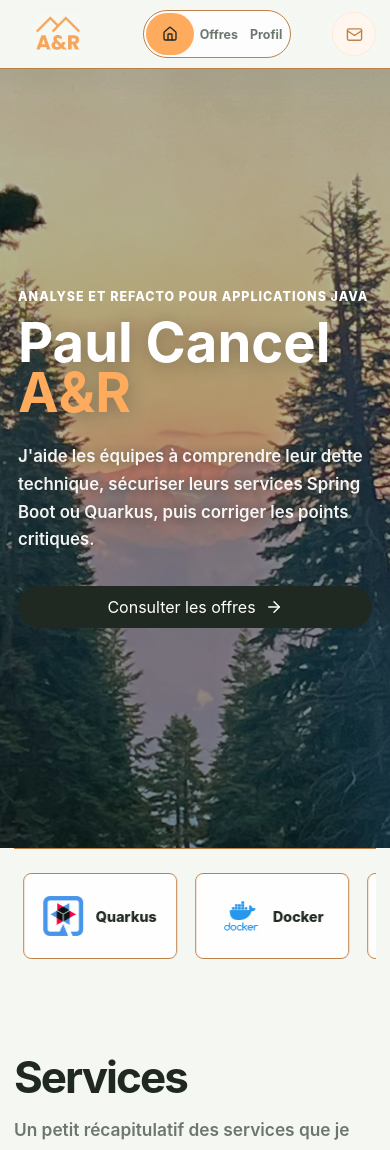
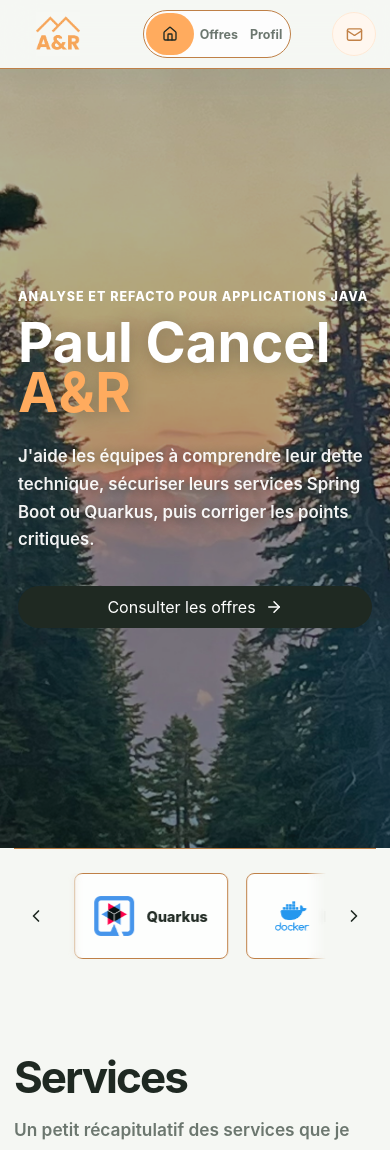
Before and after one commit to paulcancelpro-dev/paul-cancel-A-R, a React (Vite) app: page / in a window 390 px wide. Shown: the top 1150 px of the page. Built offline with nearby package versions, Linux system fonts and the light colour scheme.

Commit message:
changement défilement

```diff
--- a/src/App.css
+++ b/src/App.css
@@ -267,16 +267,74 @@
   border-top: 1px solid var(--line);
 }
 
+.technology-carousel {
+  display: grid;
+  grid-template-columns: 44px minmax(0, 1fr) 44px;
+  align-items: center;
+  gap: 6px;
+}
+
+.technology-arrow {
+  display: grid;
+  place-items: center;
+  width: 44px;
+  height: 44px;
+  padding: 0;
+  border: 1px solid transparent;
+  border-radius: 50%;
+  background: transparent;
+  color: var(--ink);
+  cursor: pointer;
+  touch-action: manipulation;
+  user-select: none;
+}
+
+.technology-arrow:hover,
+.technology-arrow:active {
+  background: var(--diluted-100);
+  border-color: var(--line);
+}
+
+.technology-arrow:focus-visible {
+  outline: 2px solid var(--ink);
+  outline-offset: 2px;
+}
+
 .technology-marquee {
+  --edge-fade: clamp(18px, 5vw, 60px);
+  position: relative;
   width: 100%;
+  mask-image: linear-gradient(to right, transparent, #000 var(--edge-fade), #000 calc(100% - var(--edge-fade)), transparent);
   overflow: hidden;
+}
+
+.technology-marquee::before,
+.technology-marquee::after {
+  content: '';
+  position: absolute;
+  z-index: 1;
+  top: 0;
+  bottom: 0;
+  width: var(--edge-fade);
+  pointer-events: none;
+  -webkit-backdrop-filter: blur(3px);
+  backdrop-filter: blur(3px);
+}
+
+.technology-marquee::before {
+  left: 0;
+  mask-image: linear-gradient(to right, #000, transparent);
+}
+
+.technology-marquee::after {
+  right: 0;
+  mask-image: linear-gradient(to left, #000, transparent);
 }
 
 .technology-track {
   width: max-content;
   display: flex;
   gap: 18px;
-  animation: technology-scroll 24s linear infinite;
   will-change: transform;
 }
 
@@ -312,26 +370,6 @@
   font-size: 0.9rem;
   font-weight: 800;
   white-space: nowrap;
-}
-
-@keyframes technology-scroll {
-  to {
-    transform: translateX(calc(-50% - 9px));
-  }
-}
-
-@media (prefers-reduced-motion: reduce) {
-  .technology-marquee {
-    overflow-x: auto;
-  }
-
-  .technology-track {
-    animation: none;
-  }
-
-  .technology-set[aria-hidden='true'] {
-    display: none;
-  }
 }
 
 .section,
--- /dev/null
+++ b/src/components/TechnologyMarquee.jsx
@@ -0,0 +1,148 @@
+import { useEffect, useRef } from 'react'
+import { ChevronLeft, ChevronRight } from 'lucide-react'
+
+export default function TechnologyMarquee({ technologies }) {
+  const trackRef = useRef(null)
+  const stepRef = useRef(null)
+  const controlsRef = useRef({ hover: 0, focus: 0 })
+
+  useEffect(() => {
+    const track = trackRef.current
+    const motionQuery = window.matchMedia('(prefers-reduced-motion: reduce)')
+    let cycleWidth = 0
+    let position = 0
+    let speed = 0
+    let jump = null
+    let previousTime = null
+    let frameId
+
+    const render = () => {
+      if (!cycleWidth) return
+      position = ((position % cycleWidth) + cycleWidth) % cycleWidth
+      track.style.transform = `translate3d(${-position}px, 0, 0)`
+    }
+
+    const measure = () => {
+      const [first, second] = track.children
+      const nextWidth = second.getBoundingClientRect().left - first.getBoundingClientRect().left
+      if (cycleWidth) {
+        const ratio = nextWidth / cycleWidth
+        position *= ratio
+        if (jump) {
+          jump.distance *= ratio
+          jump.applied *= ratio
+        }
+      }
+      cycleWidth = nextWidth
+      render()
+    }
+
+    const animate = (time) => {
+      const elapsed = previousTime === null ? 0 : Math.min((time - previousTime) / 1000, 0.05)
+      previousTime = time
+      const { hover, focus } = controlsRef.current
+      const direction = hover || focus
+      const targetSpeed = (cycleWidth / 24) * (direction ? direction * 5 : 1)
+      speed += (targetSpeed - speed) * (1 - Math.exp(-elapsed * 8))
+      if (jump) {
+        jump.elapsed = Math.min(jump.elapsed + elapsed, 0.5)
+        const progress = jump.elapsed / 0.5
+        const easedProgress = progress * progress * (3 - 2 * progress)
+        const offset = jump.distance * easedProgress
+        position += offset - jump.applied
+        jump.applied = offset
+        if (progress === 1) jump = null
+      } else {
+        position += speed * elapsed
+      }
+      render()
+      frameId = requestAnimationFrame(animate)
+    }
+
+    const updatePlayback = () => {
+      cancelAnimationFrame(frameId)
+      previousTime = null
+      speed = cycleWidth / 24
+      if (motionQuery.matches && jump) {
+        position += jump.distance - jump.applied
+        jump = null
+        render()
+      }
+      if (!motionQuery.matches && !document.hidden) {
+        frameId = requestAnimationFrame(animate)
+      }
+    }
+
+    // Each click adds five cards to the remaining movement, without resetting position.
+    stepRef.current = (direction) => {
+      const distance = direction * 5 * cycleWidth / technologies.length
+      if (motionQuery.matches) {
+        position += distance
+        render()
+        return
+      }
+      const remaining = jump ? jump.distance - jump.applied : 0
+      jump = { distance: remaining + distance, applied: 0, elapsed: 0 }
+    }
+
+    const observer = new ResizeObserver(measure)
+    observer.observe(track.children[0])
+    measure()
+    updatePlayback()
+    motionQuery.addEventListener('change', updatePlayback)
+    document.addEventListener('visibilitychange', updatePlayback)
+
+    return () => {
+      cancelAnimationFrame(frameId)
+      observer.disconnect()
+      motionQuery.removeEventListener('change', updatePlayback)
+      document.removeEventListener('visibilitychange', updatePlayback)
+      stepRef.current = null
+    }
+  }, [technologies])
+
+  const arrow = (direction) => {
+    const Icon = direction === 1 ? ChevronRight : ChevronLeft
+    return (
+      <button
+        type="button"
+        className="technology-arrow"
+        aria-label={direction === 1 ? 'Avancer de cinq technologies' : 'Reculer de cinq technologies'}
+        aria-controls="technology-track"
+        onPointerEnter={(event) => {
+          if (event.pointerType === 'mouse') controlsRef.current.hover = direction
+        }}
+        onPointerLeave={() => { controlsRef.current.hover = 0 }}
+        onPointerCancel={() => { controlsRef.current.hover = 0 }}
+        onFocus={(event) => {
+          if (event.currentTarget.matches(':focus-visible')) controlsRef.current.focus = direction
+        }}
+        onBlur={() => { controlsRef.current.focus = 0 }}
+        onClick={() => stepRef.current?.(direction)}
+      >
+        <Icon size={20} aria-hidden="true" />
+      </button>
+    )
+  }
+
+  return (
+    <div className="technology-carousel">
+      {arrow(-1)}
+      <div className="technology-marquee">
+        <div className="technology-track" id="technology-track" ref={trackRef}>
+          {[0, 1].map((setIndex) => (
+            <div className="technology-set" key={setIndex} aria-hidden={setIndex !== 0 || undefined}>
+              {technologies.map((technology) => (
+                <div className="technology-item" key={technology.name}>
+                  <img src={technology.logo} alt="" />
+                  <span>{technology.name}</span>
+                </div>
+              ))}
+            </div>
+          ))}
+        </div>
+      </div>
+      {arrow(1)}
+    </div>
+  )
+}
--- a/src/pages/HomePage.jsx
+++ b/src/pages/HomePage.jsx
@@ -1,6 +1,7 @@
 import { Fragment, useEffect, useRef, useState } from 'react'
 import { ArrowRight, X } from 'lucide-react'
 import { Link } from 'react-router-dom'
+import TechnologyMarquee from '../components/TechnologyMarquee'
 import analysisExample from '../assets/analyse-example.pdf'
 import analysisImage from '../assets/images/analyse.jpg'
 import correctionImage from '../assets/images/correction.jpg'
@@ -105,27 +106,7 @@ function HomePage() {
       </section>
 
       <section className="trust-band" aria-label="Technologies utilisées">
-        <div className="technology-marquee">
-          <div className="technology-track">
-            {[0, 1].map((setIndex) => (
-              <div
-                className="technology-set"
-                key={setIndex}
-                aria-hidden={setIndex !== 0 || undefined}
-              >
-                {technologies.map((technology) => (
-                  <div className="technology-item" key={technology.name}>
-                    <img
-                      src={technology.logo}
-                      alt={setIndex !== 0 ? '' : technology.name}
-                    />
-                    <span>{technology.name}</span>
-                  </div>
-                ))}
-              </div>
-            ))}
-          </div>
-        </div>
+        <TechnologyMarquee technologies={technologies} />
       </section>
 
       <section className="section" id="services">
```
